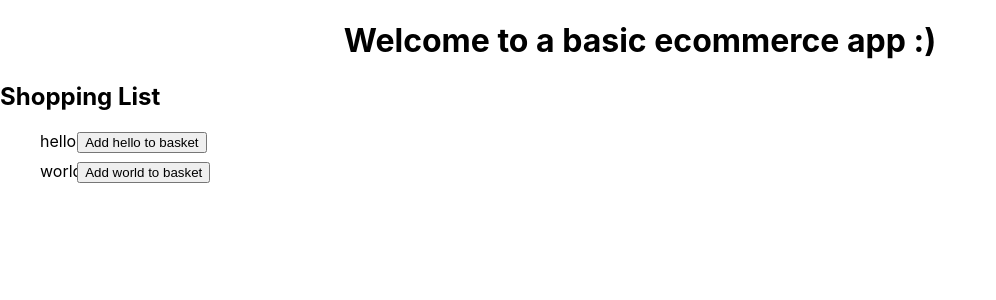
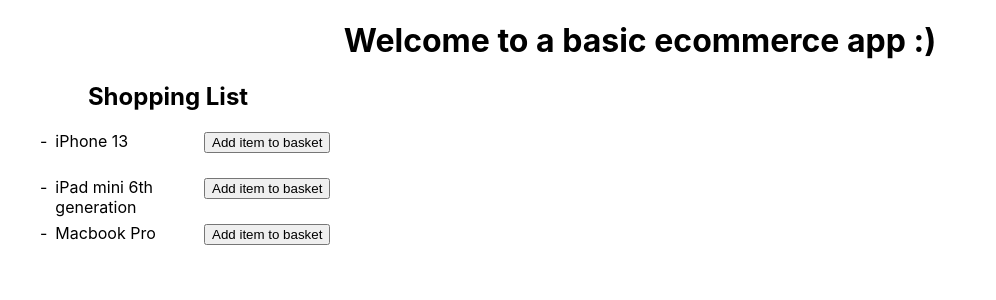
Before and after one commit to Mewrin/Basic-Ecommerce-App, a React (Create React App) app in the folder my-app/: page / in a window 1280 px wide. Shown: the top 300 px of the page, without its empty margins (0-996 px from the left). Built offline with nearby package versions, Linux system fonts and the light colour scheme.

Commit message:
Update CSS, add some actual products to the shopping list
The shopping list will soon come from an API or something where data can be dynamic

```diff
--- a/my-app/src/components/ecommerce/ECommerce.css
+++ b/my-app/src/components/ecommerce/ECommerce.css
@@ -1,3 +1,9 @@
 .ECommerceComponent {
     text-align: left;
 }
+
+.ECommerceTitle {
+    padding-left: 3em;
+    text-align: center;
+    width: 15%;
+}
--- a/my-app/src/components/ecommerce/ECommerceComponent.js
+++ b/my-app/src/components/ecommerce/ECommerceComponent.js
@@ -4,10 +4,9 @@
 import './ECommerce.css';
 
 function ECommerceComponent() {
-    // on load get all possible shopping items
     return (
         <div className="ECommerceComponent">
-            <h2>Shopping List</h2>
+            <h2 className="ECommerceTitle">Shopping List</h2>
             <ShoppingListComponent />
         </div>
     )
--- a/my-app/src/components/shoppinglist/ShoppingListComponent.js
+++ b/my-app/src/components/shoppinglist/ShoppingListComponent.js
@@ -4,7 +4,7 @@
 
 function ShoppingListComponent() {
     // Todo - Call off to an API and retrieve a list of items (item name, cost, how many available - could be a basic fastAPI)
-    const shoppingItems = ['hello', 'world']
+    const shoppingItems = ['iPhone 13', 'iPad mini 6th generation', 'Macbook Pro']
     return (
         <ul className="ShoppingList">{shoppingItems.map((item, i) =>
             <ShoppingListItem key={item + i} itemName={item}></ShoppingListItem>
--- a/my-app/src/components/shoppinglistitem/ShoppingListItem.css
+++ b/my-app/src/components/shoppinglistitem/ShoppingListItem.css
@@ -1,7 +1,16 @@
 .shoppingListItem {
     display: inline-flex;
-    white-space: nowrap;
-    overflow-x: auto;
-    width: 3%;
+    width: 10%;
     height: 30px;
+    margin-top: 1m;
+    margin-bottom: 1em;
 }
+
+.shoppingListItemButton {
+    margin-left: 3em;
+}
+
+.shoppingListItem:before {
+    content:"-";
+    margin-right: 0.5em;
+}
--- a/my-app/src/components/shoppinglistitem/ShoppingListItemComponent.js
+++ b/my-app/src/components/shoppinglistitem/ShoppingListItemComponent.js
@@ -4,7 +4,7 @@
 const ShoppingListItem = props => (
     <div>
         <li className="shoppingListItem">{props.itemName}</li>
-        <button type="button" onClick={() => addItemToBasket(props.itemName)}>Add {props.itemName} to basket</button>
+        <button className="shoppingListItemButton" type="button" onClick={() => addItemToBasket(props.itemName)}>Add item to basket</button>
     </div>
 )
 
```
